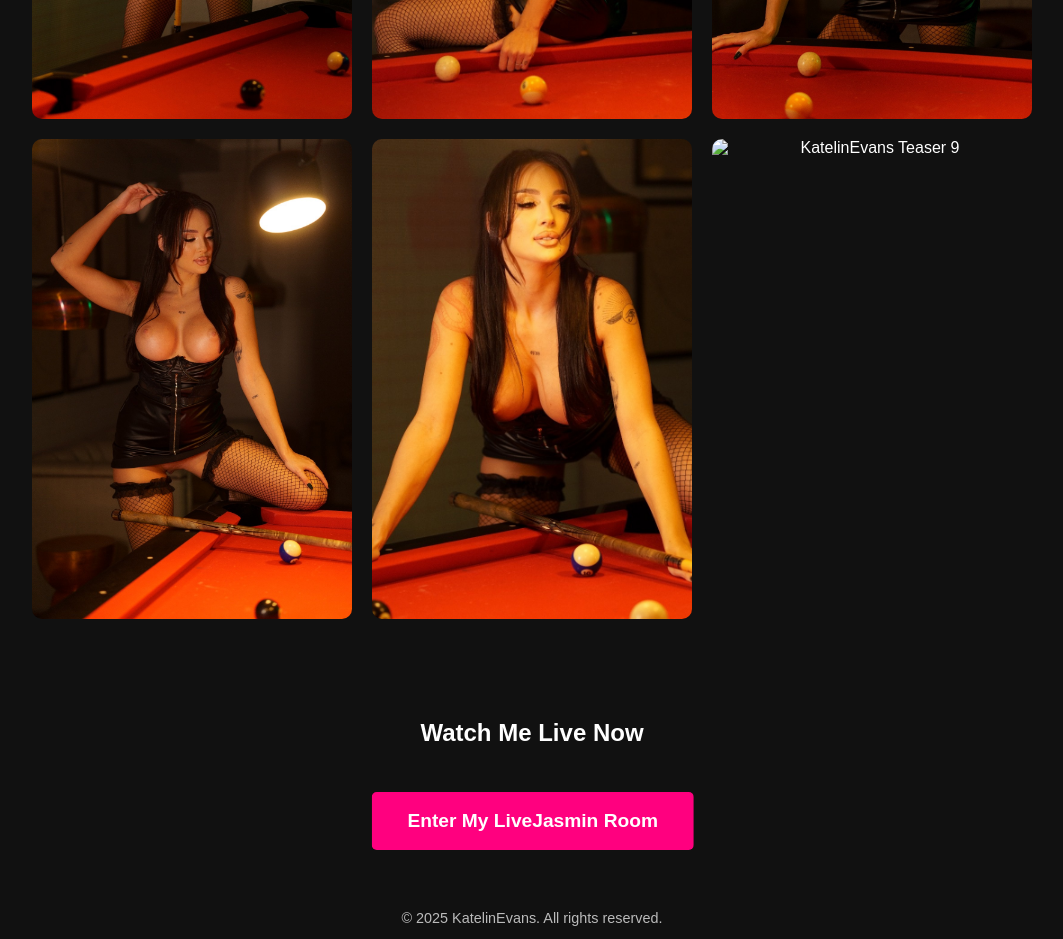
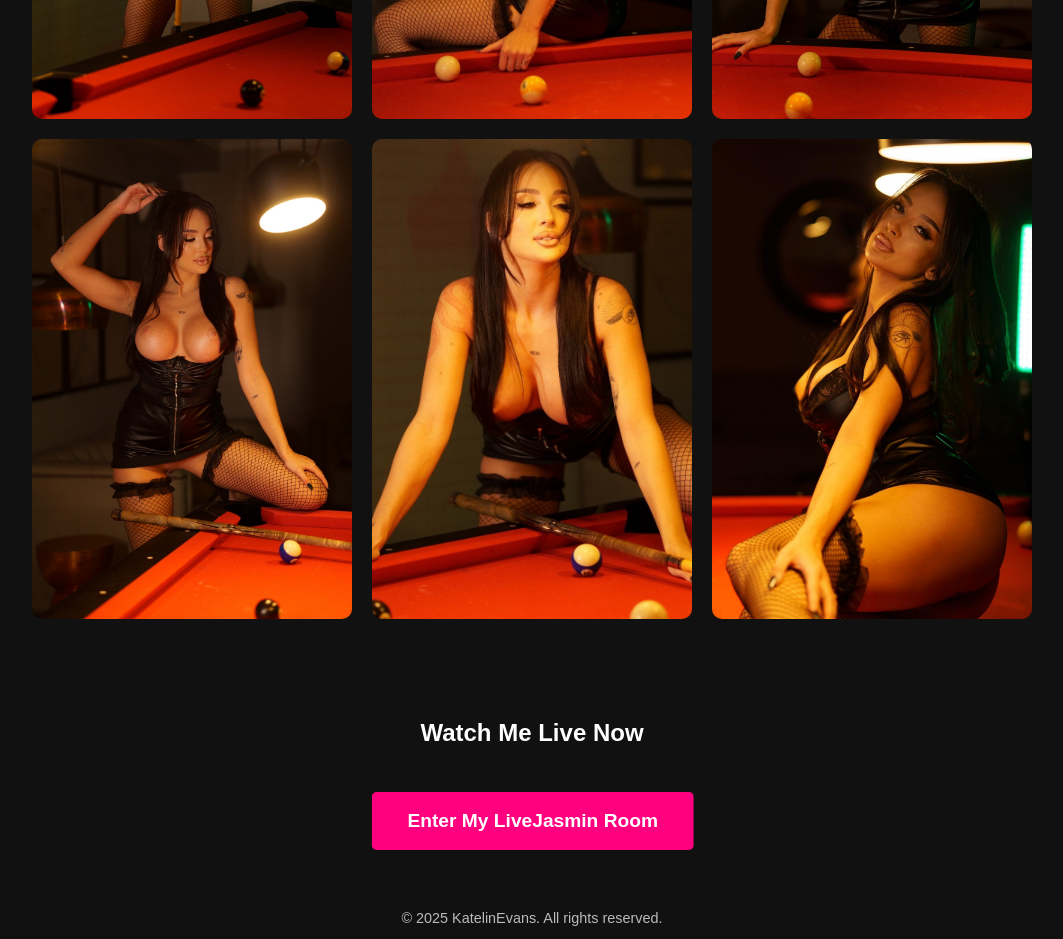
Before and after one commit to andreifarcas02/KatelinEvans, a plain HTML site: page index.html in a window 1280 px wide. Shown: the part 2080-3019 px from the top of the page, without its empty margins (108-1171 px from the left). Drawn offline with Linux system fonts and the light colour scheme.

Commit message:
Update index.html

```diff
--- a/index.html
+++ b/index.html
@@ -147,7 +147,7 @@
       <img src="teaser6.jpeg" alt="KatelinEvans Teaser 6">
       <img src="teaser7.jpeg" alt="KatelinEvans Teaser 7">
       <img src="teaser8.jpeg" alt="KatelinEvans Teaser 8">
-      <img src="teaser9.jpeg" alt="KatelinEvans Teaser 9">
+      <img src="teaser9.jpg" alt="KatelinEvans Teaser 9">
     </div>
   </section>
 
```
